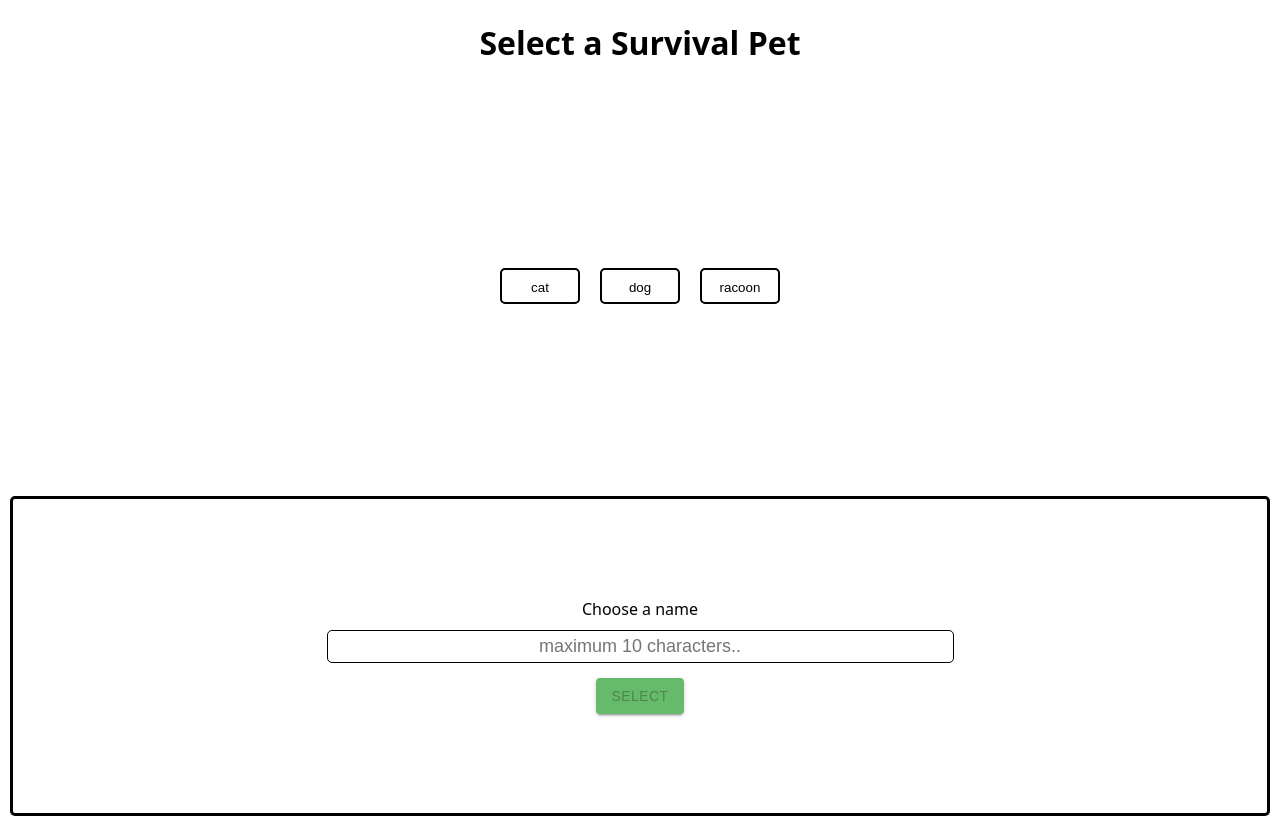
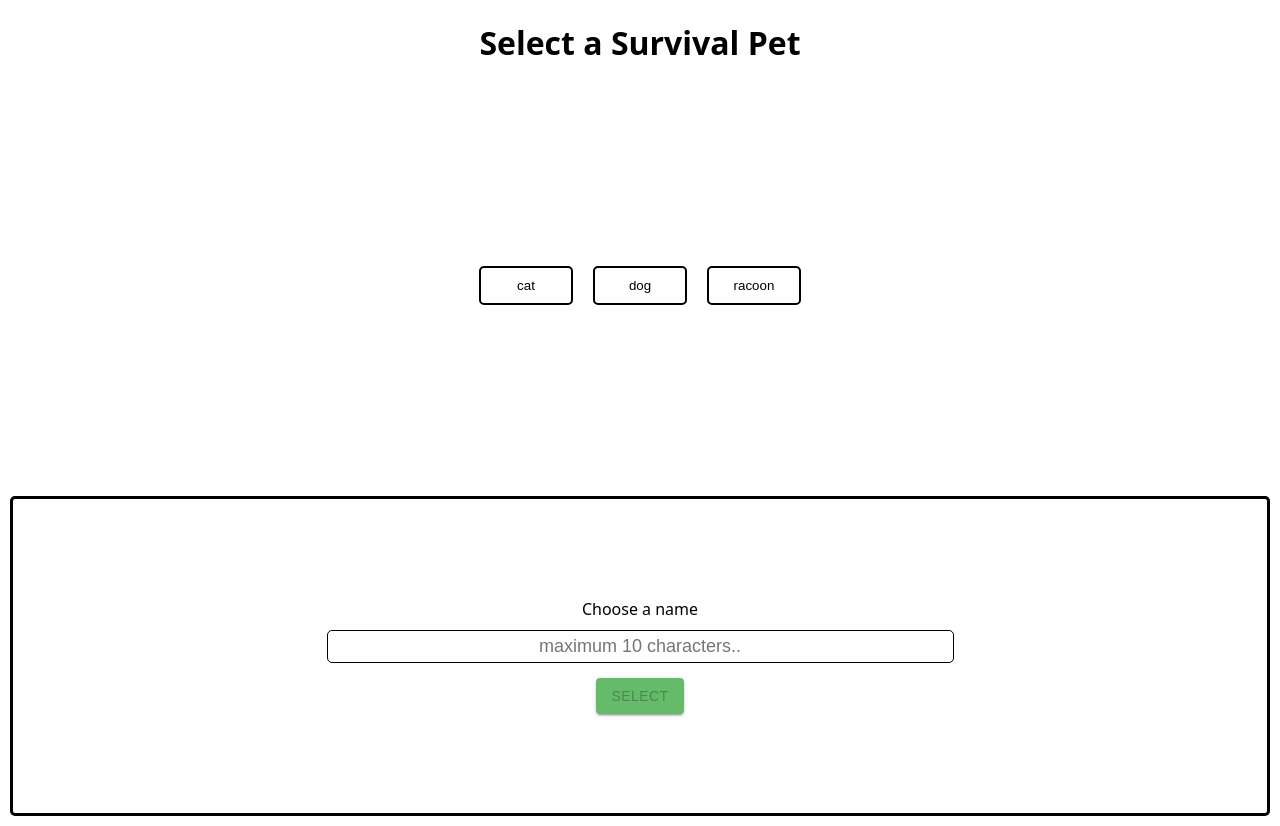
Before and after one commit to Braun-Johannes/Survival-Pets, a Next.js app: page / in a window 1280 px wide. Built offline with nearby package versions, Linux system fonts and the light colour scheme.

Commit message:
bug fixed select button

```diff
--- a/components/Styles/StyledButton.js
+++ b/components/Styles/StyledButton.js
@@ -8,6 +8,9 @@ const StyledButton = styled.button`
     `
     background: none;
     border: none;
+    padding: 5px;
+    min-width: 80px;
+
   `}
 
   ${(props) =>
--- a/components/Styles/StyledListItem.js
+++ b/components/Styles/StyledListItem.js
@@ -4,11 +4,11 @@ const StyledListItem = styled.li`
   ${(props) =>
     props.$variant === "select" &&
     `
-border: 2px black solid;
-  border-radius: 5px;
-  padding: 5px;
-  min-width: 80px;
-  text-align: center;
+    border: 2px black solid;
+    border-radius: 5px;
+    padding: 5px;
+    min-width: 80px;
+    text-align: center;
   `}
   ${(props) =>
     props.$variant === "livingroom" &&
@@ -22,7 +22,8 @@ border: 2px black solid;
   ${(props) =>
     props.$selected === true &&
     `
-    border: 2px orange solid;`}
+    border: 3px orange solid;
+    `}
 `;
 
 export default StyledListItem;
```
